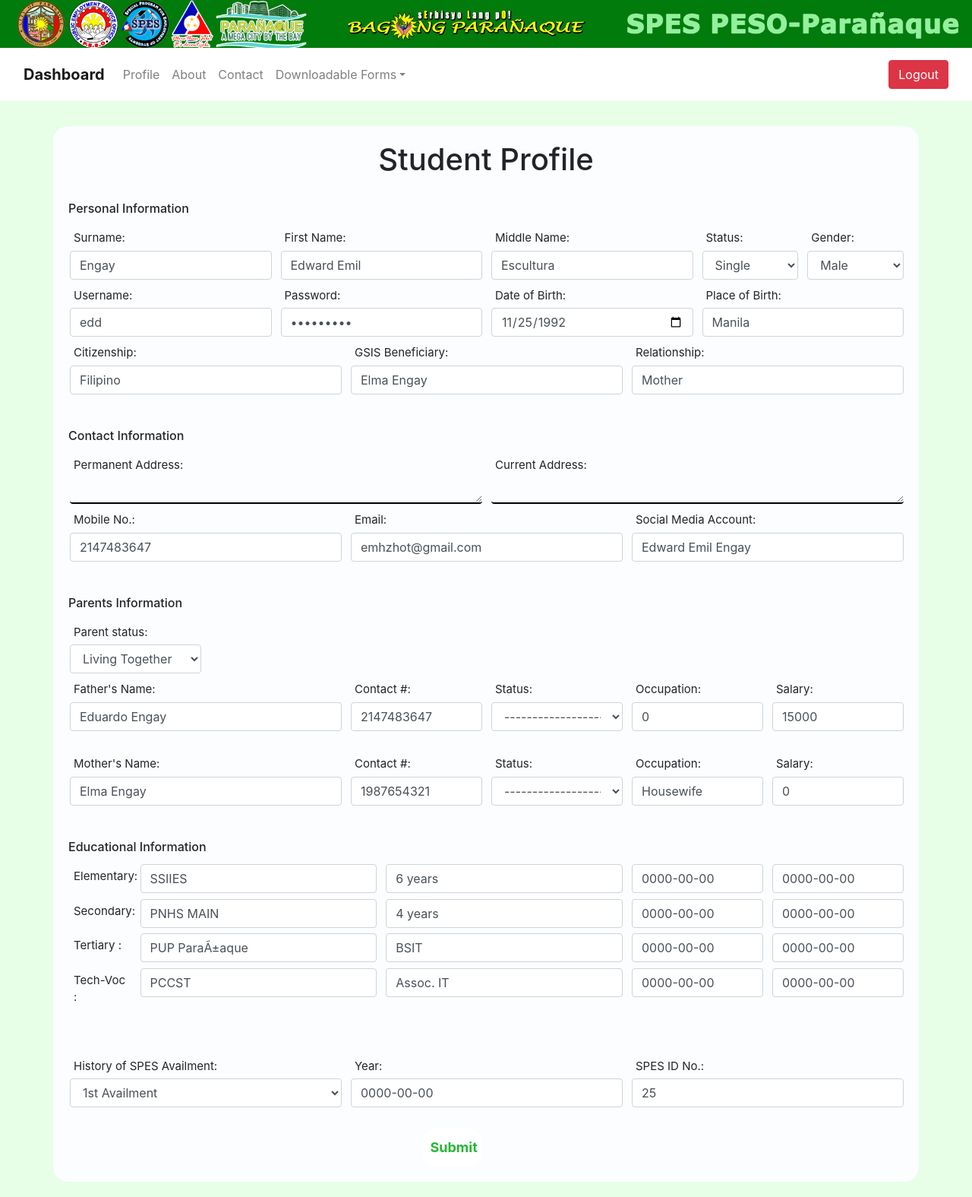
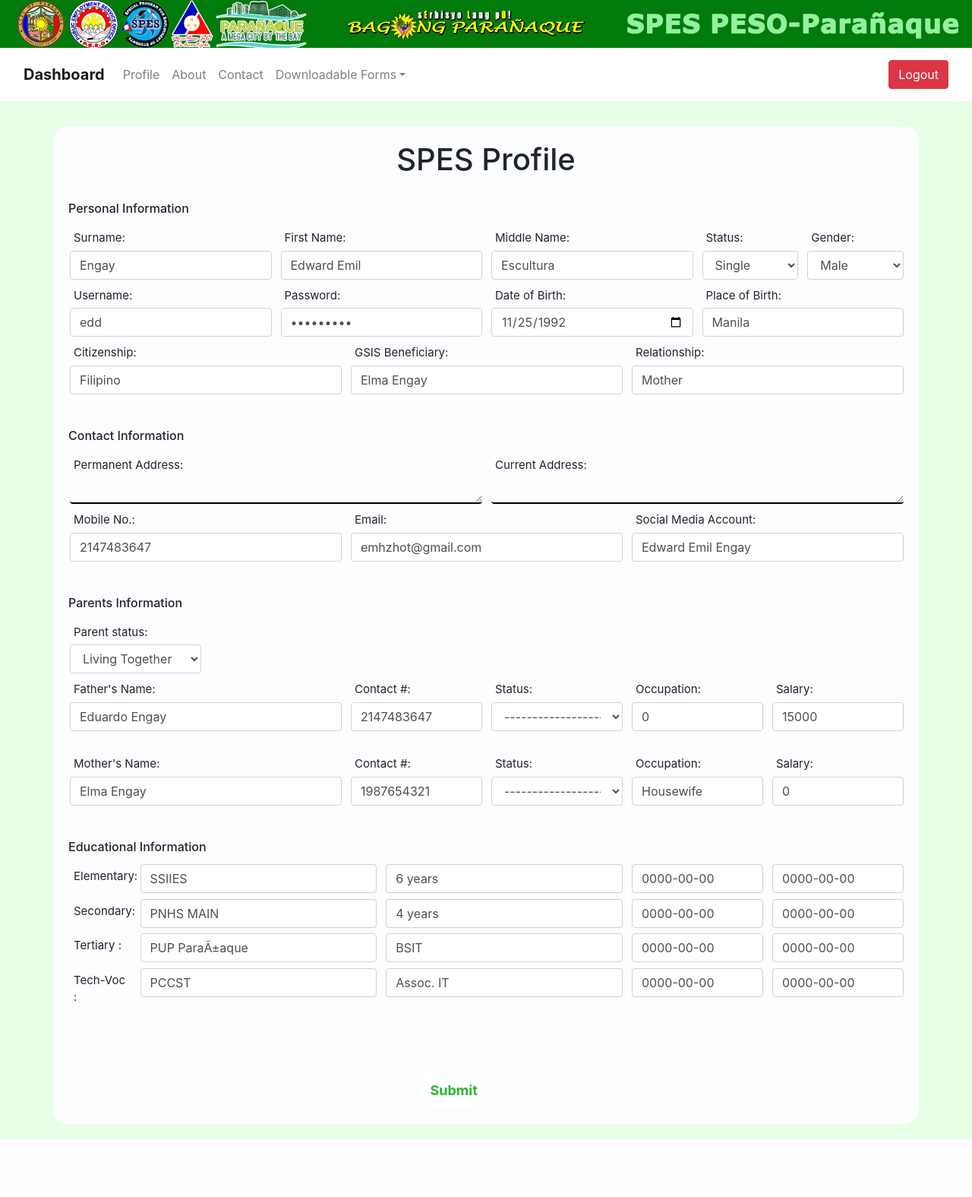
Before and after one commit to akosidonel/spes-program, a PHP site: page /spes/profile.php in a window 1280 px wide. Shown: the whole page at 76% size. After the commit the page ends 1499 px from the top, so only its background shows below. Run offline with PHP 8.4, Linux system fonts and the light colour scheme; a user stored in the database is signed in; data comes from the database, SQL or seed files in the repository.

Commit message:
file updated/bug fixes and improvements

```diff
--- a/include/spesheader.php
+++ b/include/spesheader.php
@@ -41,8 +41,8 @@
               <li class="nav-item dropdown">
                   <a class="nav-link dropdown-toggle" data-toggle="dropdown" href="#">Downloadable Forms</a>
                     <ul class="dropdown-menu" role="menu" aria-labelledby="dLabel">
-                      <li><a class="dropdown-item" href="/SPES/SPESforms" download="SPES FORM 2.pdf">SPES FORM 2</a></li>
-                      <li><a class="dropdown-item" href="/SPES/SPESforms" download="NSRP.pdf">NSRP</a></li>
+                      <li><a class="dropdown-item" href="../extra files/" download="SPES FORM-2.pdf">SPES FORM 2</a></li>
+                      <li><a class="dropdown-item" href="../extra files/" download="NSRP FORM-1.pdf">NSRP</a></li>
                       <li><a class="dropdown-item" href="/SPES/SPESforms" download="PESO AUTHORIZATION LETTER.pdf">PESO AUTHORIZATION LETTER</a></li>
                     </ul>
               </li>
--- a/spes/about.php
+++ b/spes/about.php
@@ -48,9 +48,9 @@ include('../dbconnection/dbconnection.php');
               <li class="nav-item dropdown">
                     <a class="nav-link dropdown-toggle" data-toggle="dropdown" href="#">Downloadable Forms</a>
                     <ul class="dropdown-menu" role="menu" aria-labelledby="dLabel">
-                      <li><a class="dropdown-item" href="/SPES/SPESforms" download="SPES FORM 2.pdf">SPES FORM 2</a></li>
-                      <li><a class="dropdown-item" href="/SPES/SPESforms" download="NSRP.pdf">NSRP</a></li>
-                      <li><a class="dropdown-item" href="/SPES/SPESforms" download="PESO AUTHORIZATION LETTER.pdf">PESO AUTHORIZATION LETTER</a></li>
+                      <li><a class="dropdown-item" href="/extra files" download="SPES FORM-2.pdf">SPES FORM 2</a></li>
+                      <li><a class="dropdown-item" href="/extra files" download="NSRP FORM-1.pdf">NSRP</a></li>
+                      <li><a class="dropdown-item" href="/extra files" download="PESO AUTHORIZATION LETTER.pdf">PESO AUTHORIZATION LETTER</a></li>
                     </ul>
               </li>
               </ul>
--- a/spes/dashboard.php
+++ b/spes/dashboard.php
@@ -6,7 +6,7 @@ include('../dbconnection/dbconnection.php');
    header('Location:index.php');
    exit();
  }else { $id = $_SESSION['ulogin'];?>
-<?php $title = 'Application'; include('../include/spesheader.php');?>
+<?php $title = 'Dashboard'; include('../include/spesheader.php');?>
 <?php
 $sql = mysqli_query($conn, "SELECT COUNT(dep_status) as total FROM deployment_history WHERE dep_status = 1  ");
 $query = mysqli_fetch_array($sql);
--- a/spes/profile.php
+++ b/spes/profile.php
@@ -19,7 +19,7 @@ include('../dbconnection/dbconnection.php');
 <hr>
 <div class="form-group">
 <div class="container">
-    <h1>Student Profile</h1>
+    <h1>SPES Profile</h1>
     <br>
       <form action="editProfile.php" method="POST">
         <h6>Personal Information</h6>
@@ -251,25 +251,6 @@ include('../dbconnection/dbconnection.php');
         </div>
         </div>
         <br><br>
-        <div class="form-row">
-        <div class="col-sm-4">
-          <label class="col-form-label" for="spesAvail">History of SPES Availment:</label>
-          <select name="spesAvail" class="form-control" value="<?php echo $row['historySpes']; ?>">
-          <option value="one">1st Availment</option>
-          <option value="two">2nd Availment</option>
-          <option value="three">3rd Availment</option>
-          <option value="four">4th Availment</option>
-          </select>
-        </div>
-        <div class="col">
-          <label class="col-form-label" for="spesYear">Year:</label>
-          <input type="text" class="form-control" name="spesYear" value="<?php echo $row['historyYear']; ?>">
-        </div>
-        <div class="col">
-          <label class="col-form-label" for="spesID">SPES ID No.:</label>
-          <input type="text" class="form-control" name="spesID" value="<?php echo $row['spesID']; ?>">
-        </div>
-        </div>
         <br>
         <div class="form-row">
         <div class="col-5">
```
Also changed, not shown: 2 other files.
